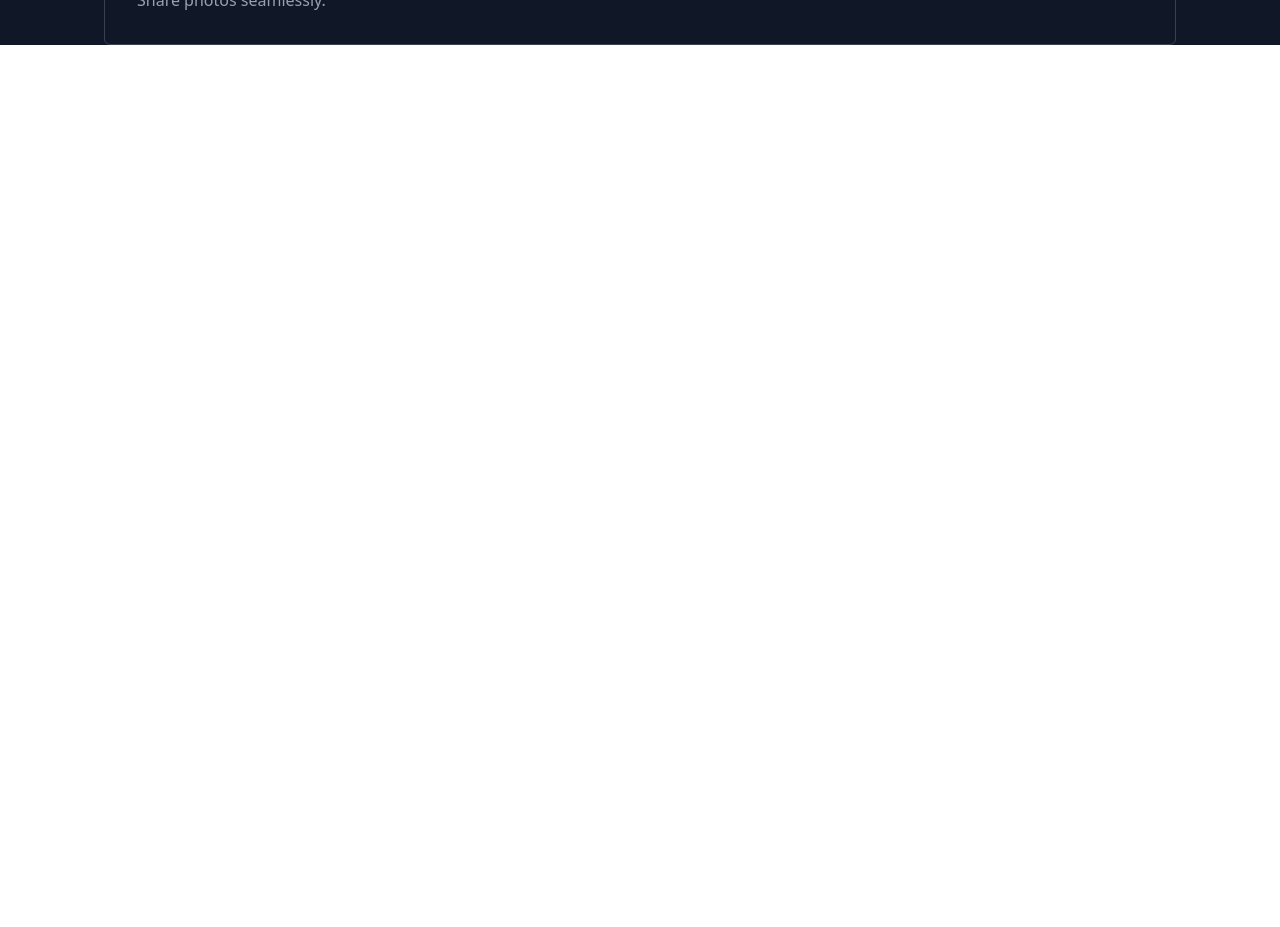
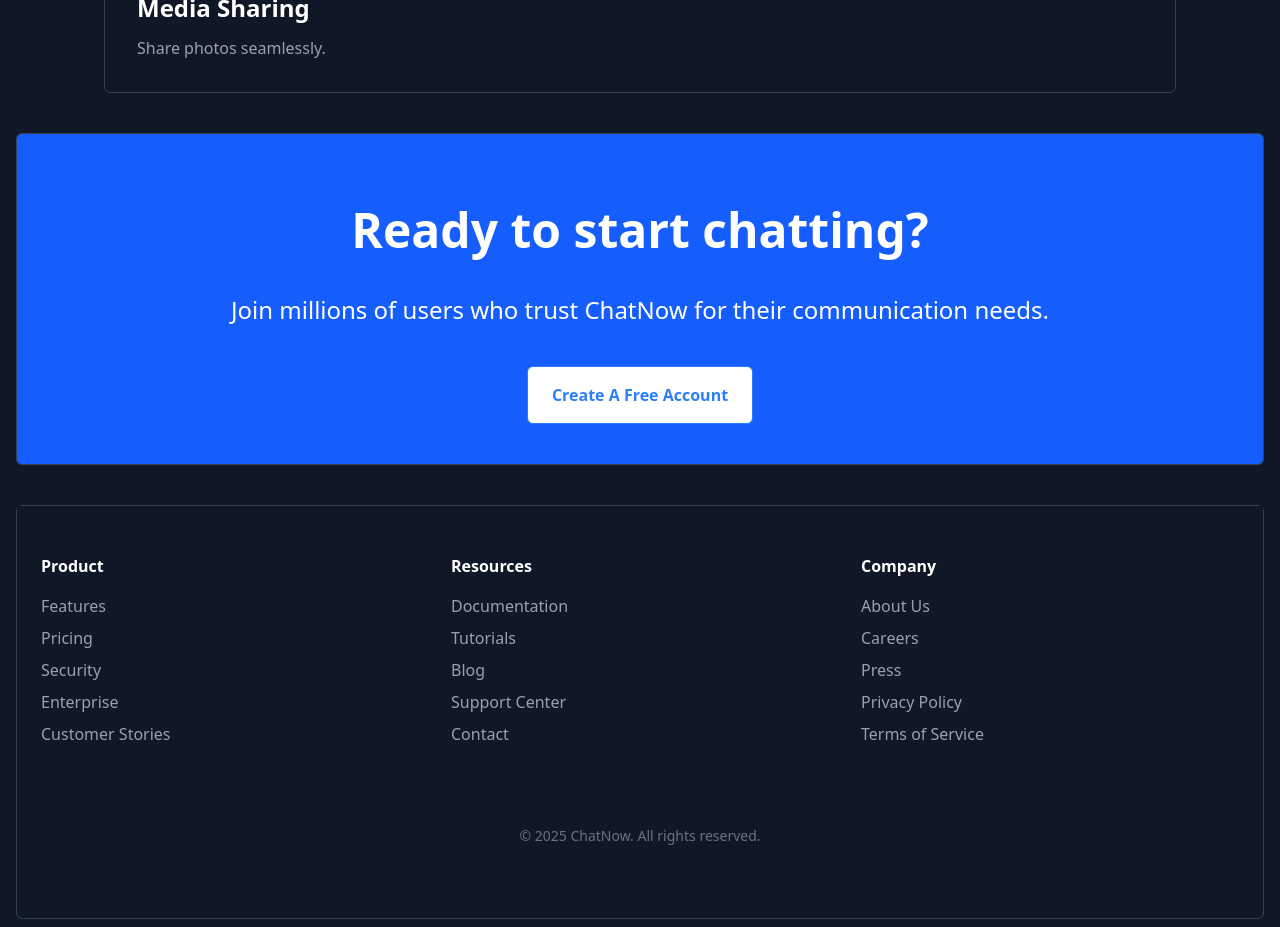
Before and after one commit to Yashxp1/SocialBird, a React (Vite) app in the folder client/: page / in a window 1280 px wide. Shown: the part 1860-2787 px from the top of the page. Before the commit the page ends 1921 px from the top, so only its background shows below. Built offline with nearby package versions, Linux system fonts and the light colour scheme; no server answers.

Commit message:
UI improvement

```diff
--- a/client/src/App.tsx
+++ b/client/src/App.tsx
@@ -30,7 +30,7 @@ const App = () => {
     <div className="text-white">
       <Navbar />
       <Routes>
-        <Route path="/" element={<Landing />} />
+        <Route path="/" element={authUser ? <Home /> : <Landing />} />
         <Route path="*" element={<NotFound />} />
         <Route
           path="/chat"
--- /dev/null
+++ b/client/src/components/Footer.tsx
@@ -0,0 +1,51 @@
+const Footer = () => {
+  return (
+    <footer className="bg-gray-900 text-gray-400 px-6 py-12">
+      <div className="max-w-7xl mx-auto grid grid-cols-1 md:grid-cols-3 gap-8">
+
+
+        <div>
+          <h4 className="font-semibold text-white mb-4">Product</h4>
+          <ul className="space-y-2">
+            <li><a href="#" className="hover:text-white">Features</a></li>
+            <li><a href="#" className="hover:text-white">Pricing</a></li>
+            <li><a href="#" className="hover:text-white">Security</a></li>
+            <li><a href="#" className="hover:text-white">Enterprise</a></li>
+            <li><a href="#" className="hover:text-white">Customer Stories</a></li>
+          </ul>
+        </div>
+
+
+        <div>
+          <h4 className="font-semibold text-white mb-4">Resources</h4>
+          <ul className="space-y-2">
+            <li><a href="#" className="hover:text-white">Documentation</a></li>
+            <li><a href="#" className="hover:text-white">Tutorials</a></li>
+            <li><a href="#" className="hover:text-white">Blog</a></li>
+            <li><a href="#" className="hover:text-white">Support Center</a></li>
+            <li><a href="#" className="hover:text-white">Contact</a></li>
+          </ul>
+        </div>
+
+
+        <div>
+          <h4 className="font-semibold text-white mb-4">Company</h4>
+          <ul className="space-y-2">
+            <li><a href="#" className="hover:text-white">About Us</a></li>
+            <li><a href="#" className="hover:text-white">Careers</a></li>
+            <li><a href="#" className="hover:text-white">Press</a></li>
+            <li><a href="#" className="hover:text-white">Privacy Policy</a></li>
+            <li><a href="#" className="hover:text-white">Terms of Service</a></li>
+          </ul>
+        </div>
+      </div>
+
+
+      <div className=" border-gray-700 mt-12 pt-8 text-sm text-center text-gray-500">
+        <p>&copy; {new Date().getFullYear()} ChatNow. All rights reserved.</p>
+      </div>
+    </footer>
+  );
+};
+
+export default Footer;
--- a/client/src/pages/Landing.tsx
+++ b/client/src/pages/Landing.tsx
@@ -1,4 +1,6 @@
+import { Link } from 'react-router-dom';
 import Features from '../components/Features';
+import Footer from '../components/Footer';
 import image from '/image.png';
 const Landing = () => {
   return (
@@ -15,15 +17,17 @@ const Landing = () => {
         </span>
 
         <div className="flex md:flex-row gap-4 py-6 md:py-14">
-          <button className="w-42 py-3 flex justify-center items-center rounded-md bg-blue-500 text-xl">
-            Login
-          </button>
-          <button className="w-42 py-3 flex justify-center items-center rounded-md bg-white text-black text-xl">
-            Get Started
+          <Link to={'/login'}>
+            <button className="w-42 cursor-pointer py-3 flex justify-center items-center rounded-md bg-blue-500 text-xl">
+              Login
+            </button>
+          </Link>
+          <button className="w-42 cursor-pointer py-3 flex justify-center items-center rounded-md bg-white text-black text-xl">
+            Learn More
           </button>
         </div>
 
-        <div className="md:px-28 rounded-md border-gray-700 ">
+        <div className="md:px-28 pt-12 rounded-md border-gray-700 ">
           <img
             src={image}
             alt="chat-screenshot"
@@ -45,6 +49,25 @@ const Landing = () => {
       <div className="">
         <Features />
       </div>
+
+      <div className="border flex flex-col justify-center text-center items-center rounded-md border-gray-700 my-10 py-10 bg-blue-600">
+        <p className="text-5xl font-bold mt-8">Ready to start chatting?</p>
+        <p className="py-10 text-2xl">
+          Join millions of users who trust ChatNow for their communication
+          needs.
+        </p>
+        <Link to={'/register'}>
+          <button className="border cursor-pointer px-6 py-4 rounded-md bg-white text-blue-500 font-bold">
+            Create A Free Account
+          </button>
+        </Link>
+      </div>
+
+      <div className="pb-2">
+        <div className="border border-gray-700 rounded-md pb-6">
+          <Footer />
+        </div>
+      </div>
     </div>
   );
 };
--- a/client/src/pages/Profile.tsx
+++ b/client/src/pages/Profile.tsx
@@ -51,7 +51,7 @@ const Profile = () => {
                   }
                 `}
               >
-                <Camera className="w-5 h-5 p-3 text-amber-800" />
+                <Camera className="w-5 h-5  text-gray-300" />
                 <input
                   type="file"
                   id="avatar-upload"
```
